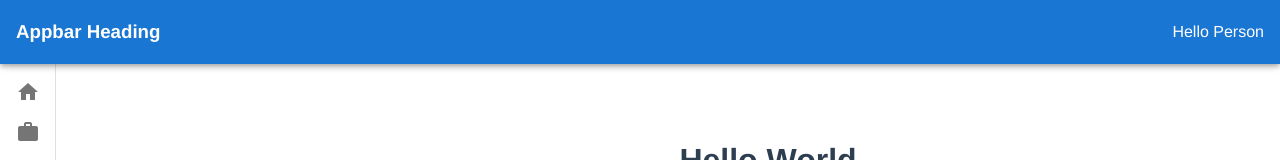
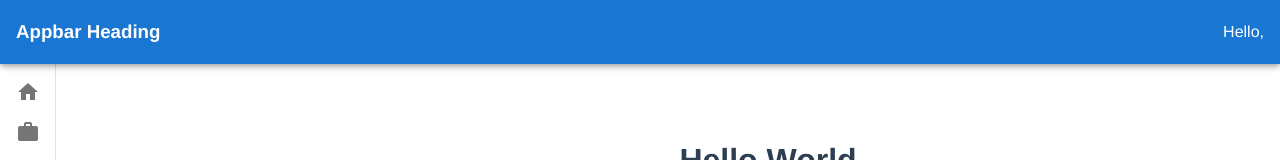
Before and after one commit to plasmatech8/vue-practice, a Vue app in the folder 05_vue_practice_plus_2/: page / in a window 1280 px wide. Shown: the top 160 px of the page. Built offline with nearby package versions, Linux system fonts and the light colour scheme; no server answers.

Commit message:
Install vuex properly, added name to appbar

```diff
--- a/05_vue_practice_plus_2/package.json
+++ b/05_vue_practice_plus_2/package.json
@@ -11,7 +11,8 @@
     "core-js": "^3.6.5",
     "vue": "^2.6.11",
     "vue-router": "^3.5.2",
-    "vuetify": "^2.4.0"
+    "vuetify": "^2.4.0",
+    "vuex": "^3.6.2"
   },
   "devDependencies": {
     "@mdi/font": "^5.9.55",
--- a/05_vue_practice_plus_2/src/layouts/GeneralLayout.vue
+++ b/05_vue_practice_plus_2/src/layouts/GeneralLayout.vue
@@ -3,7 +3,7 @@
     <!-- Header -->
     <v-app-bar app color="primary" dark clipped-left>
       <h3>Appbar Heading</h3>
-      <span class="ml-auto">Hello Person</span>
+      <span class="ml-auto">Hello, {{ this.user.name }}</span>
     </v-app-bar>
 
     <!-- Content -->
@@ -59,11 +59,14 @@
 </template>
 
 <script>
+import { mapGetters } from "vuex";
+
 export default {
   name: "Layout",
   data() {
     return {};
   },
+  computed: mapGetters(["user"]),
 };
 </script>
 
```
Also changed, not shown: 1 other file (tests, documents, lock files or other folders).
